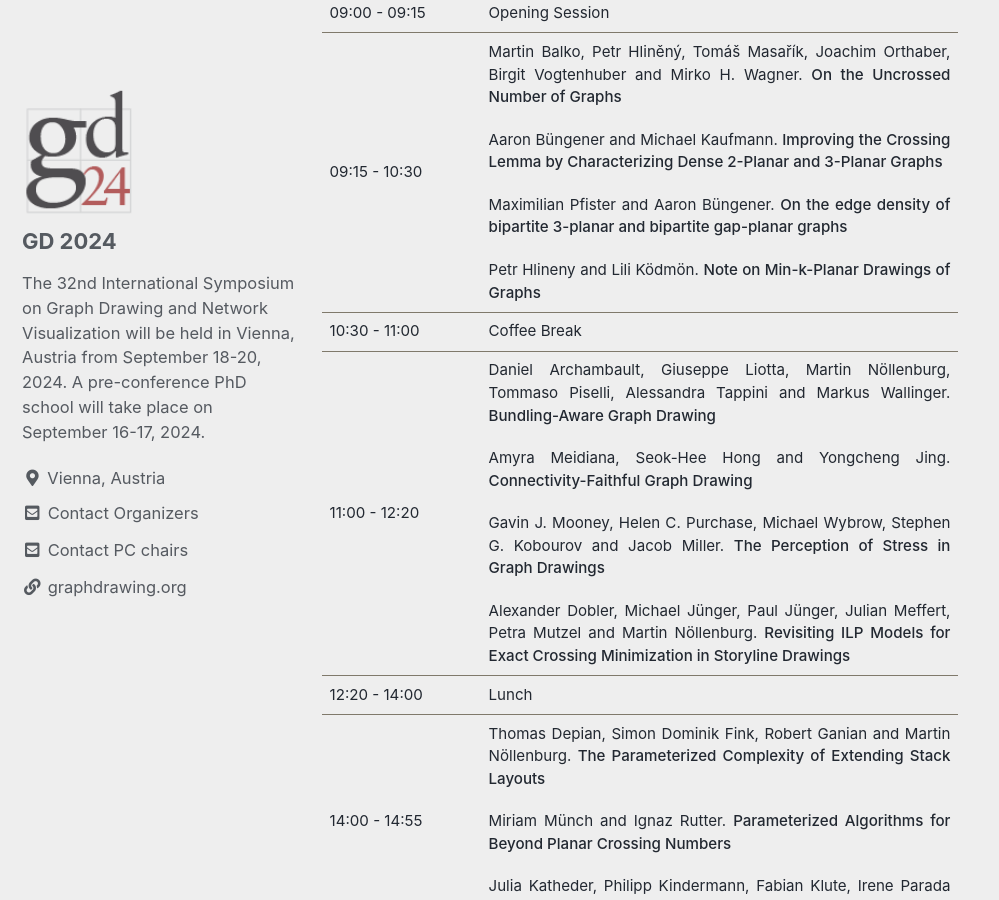
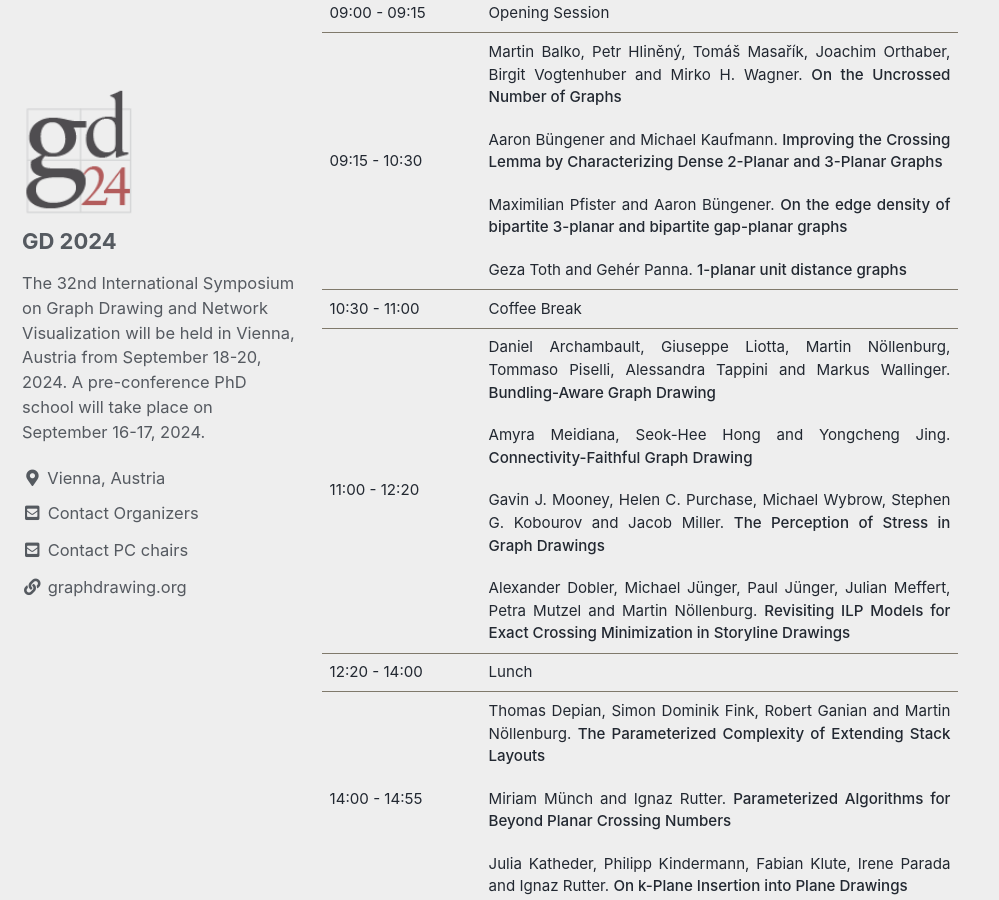
Before and after one commit to graphdrawing/gd2024, a Jekyll site: the page built from pages/program.md, in a window 1280 px wide and 900 px high, scrolled down 1828 px. Shown: the whole window, without its empty margins (0-999 px from the left). Built offline with Jekyll 4.4.1, drawn with Linux system fonts in a browser that asks for light colours; cached includes are drawn as plain includes; formulas are drawn with MathJax 3; some of the changed text lies outside the part shown.

Commit message:
change in program

```diff
--- a/pages/program.md
+++ b/pages/program.md
@@ -102,7 +102,7 @@
       <p><span class="authors"><span>Martin Balko, Petr Hliněný, Tomáš Masařík, Joachim Orthaber, Birgit Vogtenhuber and Mirko H. Wagner</span>. </span><span class="title">On the Uncrossed Number of Graphs</span></p>
       <p><span class="authors"><span>Aaron Büngener and Michael Kaufmann</span>. </span><span class="title">Improving the Crossing Lemma by Characterizing Dense 2-Planar and 3-Planar Graphs</span></p>
       <p><span class="authors"><span>Maximilian Pfister and Aaron Büngener</span>. </span><span class="title">On the edge density of bipartite 3-planar and bipartite gap-planar graphs</span></p>
-      <p><span class="authors"><span>Petr Hlineny and Lili Ködmön</span>. </span><span class="title">Note on Min-k-Planar Drawings of Graphs</span></p>
+      <p><span class="authors"><span>Geza Toth and Gehér Panna</span>. </span><span class="title">1-planar unit distance graphs</span></p>
     </td>
     </tr>
     <tr><td>10:30 - 11:00</td><td>Coffee Break</td></tr>
@@ -183,7 +183,7 @@
     <tr><td>09:00 - 10:30</td><td>
       <p><span class="authors"><span>Therese Biedl, Sabine Cornelsen, Jan Kratochvil and Ignaz Rutter</span>. </span><span class="title">Constrained Outer-String Representations</span></p>
       <p><span class="authors"><span>Daniel J. Chang and Timothy Sun</span>. </span><span class="title">Harborth's conjecture for 4-regular planar graphs</span></p>
-      <p><span class="authors"><span>Geza Toth and Gehér Panna</span>. </span><span class="title">1-planar unit distance graphs</span></p>
+      <p><span class="authors"><span>Petr Hlineny and Lili Ködmön</span>. </span><span class="title">Note on Min-k-Planar Drawings of Graphs</span></p>
       <p><span class="authors"><span>David Eppstein, Michael T. Goodrich and Abraham M. Illickan</span>. </span><span class="title">Drawing Planar Graphs and 1-Planar Graphs Using Cubic Bézier Curves with Bounded Curvature</span></p>
       <p><span class="authors"><span>Greg Aloupis, Ahmad Biniaz, Prosenjit Bose, David Eppstein, Anil Maheshwari, Saeed Odak, Michiel Smid, Csaba Tóth, Pavel Valtr and Jean-Lou De Carufel</span>. </span><span class="title">Noncrossing Longest Paths and Cycles</span></p>
     </td></tr>
```
